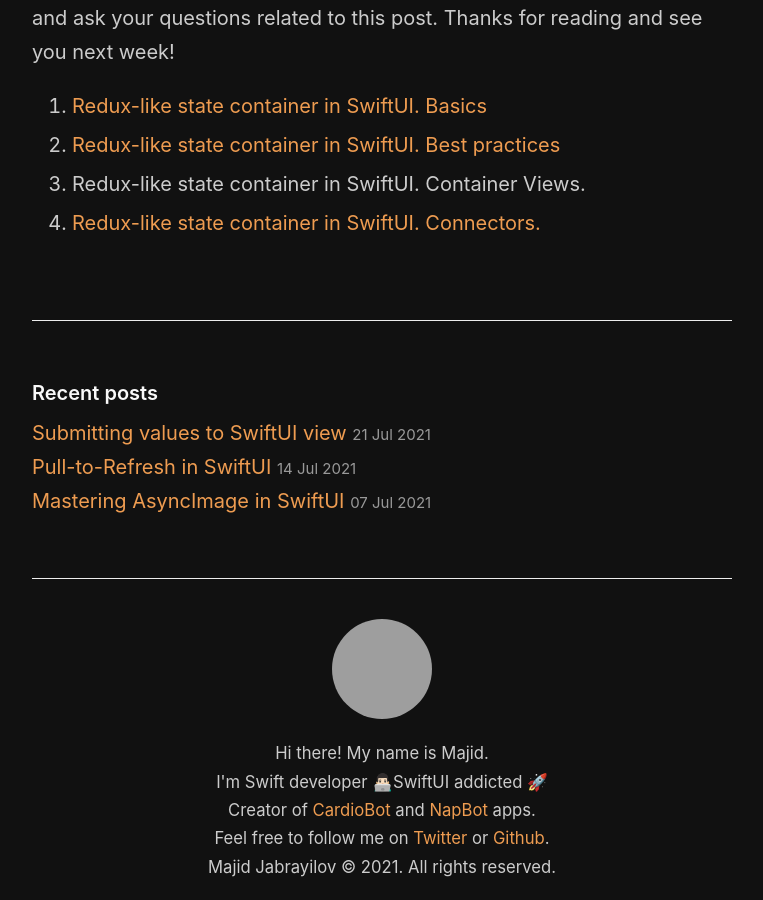
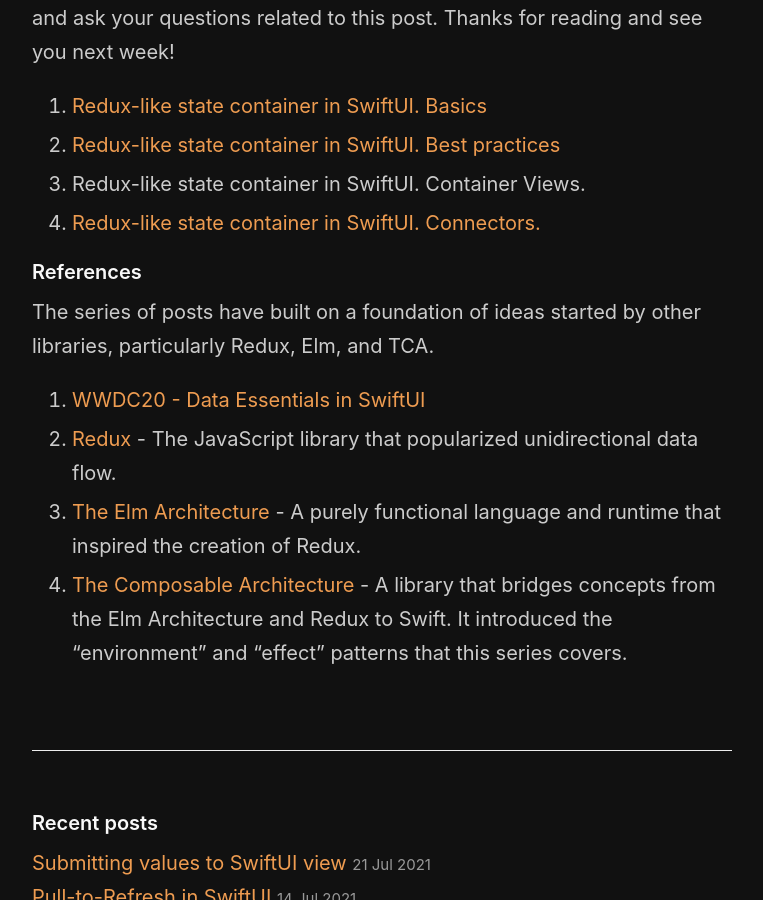
Before and after one commit to mecid/mecid.github.io, a Jekyll site: the page built from _posts/2019-10-02-redux-like-state-container-in-swiftui-part3.md, in a window 1280 px wide and 900 px high, scrolled down 4035 px, cut to the strip 0-900 px from the top of the window. Shown: the whole strip, without its empty margins (258-1021 px from the left). Built offline with Jekyll 4.4.1, drawn with Linux system fonts in a browser that asks for light colours; grey boxes are pictures that could not be loaded.

Commit message:
reference section added to all redux post

```diff
--- a/_posts/2019-10-02-redux-like-state-container-in-swiftui-part3.md
+++ b/_posts/2019-10-02-redux-like-state-container-in-swiftui-part3.md
@@ -125,3 +125,10 @@
 2. [Redux-like state container in SwiftUI. Best practices](/2019/09/25/redux-like-state-container-in-swiftui-part2/)
 3. Redux-like state container in SwiftUI. Container Views.
 4. [Redux-like state container in SwiftUI. Connectors.](/2021/02/03/redux-like-state-container-in-swiftui-part4/)
+
+#### References
+The series of posts have built on a foundation of ideas started by other libraries, particularly Redux, Elm, and TCA.
+0. [WWDC20 - Data Essentials in SwiftUI](https://developer.apple.com/videos/play/wwdc2020/10040/)
+1. [Redux](https://redux.js.org) - The JavaScript library that popularized unidirectional data flow.
+2. [The Elm Architecture](https://guide.elm-lang.org/architecture/) - A purely functional language and runtime that inspired the creation of Redux.
+3. [The Composable Architecture](https://github.com/pointfreeco/swift-composable-architecture) - A library that bridges concepts from the Elm Architecture and Redux to Swift. It introduced the “environment” and “effect” patterns that this series covers.
```
Also changed, not shown: _posts/2019-09-25-redux-like-state-container-in-swiftui-part2.md (+7 -0 lines), _posts/2021-02-03-redux-like-state-container-in-swiftui-part4.md (+7 -0 lines).
